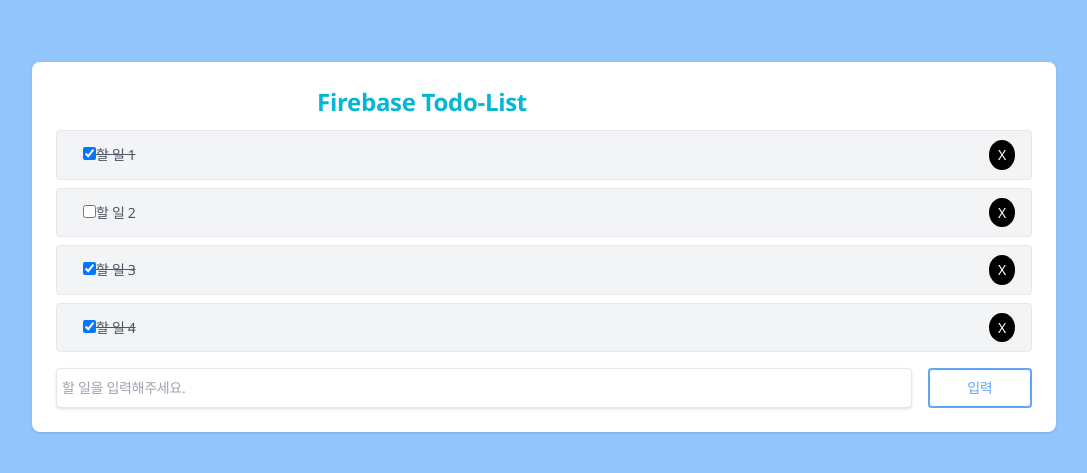
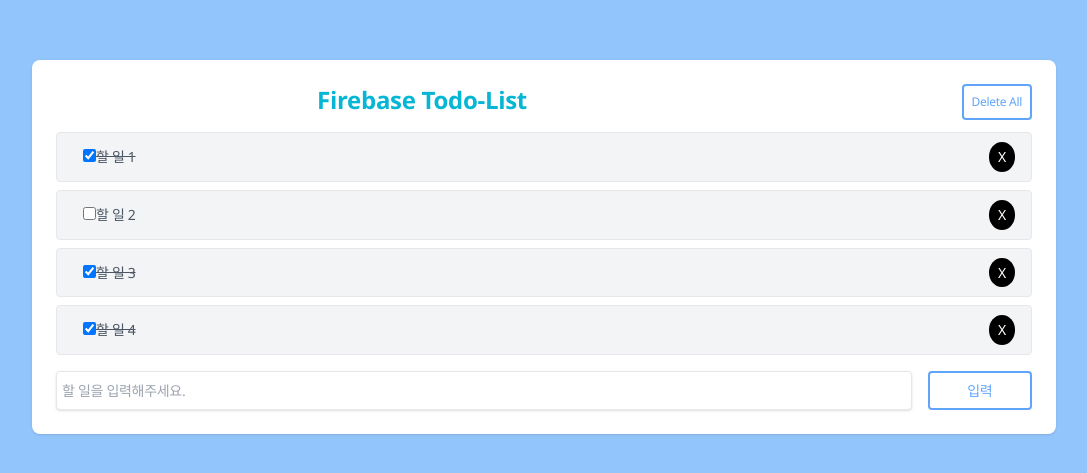
Before and after one commit to returnys/fb-todo, a React (Create React App) app: page / in a window 1280 px wide. Shown: the part 153-626 px from the top of the page, without its empty margins (96-1183 px from the left). Built offline with nearby package versions, Linux system fonts and the light colour scheme; the HTML template or start-up script is replaced by a standard one.

Commit message:
feat: todo 목록 전체삭제 기능 추가

```diff
--- a/src/App.js
+++ b/src/App.js
@@ -14,15 +14,23 @@
   ];
   // dummy data state 변수
   const [todoData, setTodoData] = useState(dummy);
+  const handleRemoveClick = () => {
+    setTodoData([]);
+  };
 
   return (
     <div className="flex items-center justify-center w-screen h-screen bg-blue-300">
       <div className="w-4/5 p-6 bg-white rounded-[8px] shadow">
-        <div>
         <div className="flex justify-between mb-3">
           <h1 className="text-center w-3/4 text-2xl font-bold text-cyan-500">
             Firebase Todo-List
           </h1>
+          <button
+            className="p-2 text-blue-400 border-2 border-blue-400 rounded hover:text-white hover:bg-blue-400 text-[12px]"
+            onClick={handleRemoveClick}
+          >
+            Delete All
+          </button>
         </div>
         {/* 할 일 목록 */}
         <List todoData={todoData} setTodoData={setTodoData} />
@@ -30,7 +38,6 @@
         <Form todoData={todoData} setTodoData={setTodoData} />
       </div>
     </div>
-    </div>
   );
 }
 
```
Lines whose indentation alone changed are shown as unchanged.
